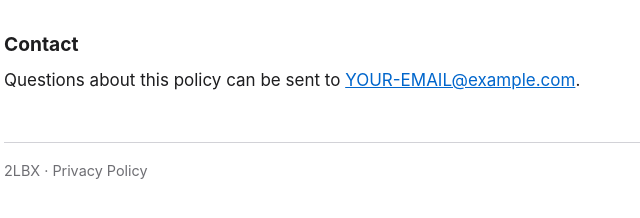
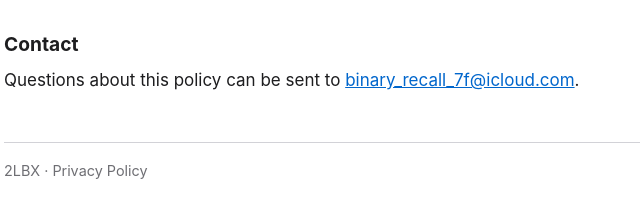
Before and after one commit to imaginejosephishak/imaginejosephishak.github.io, a plain HTML site: page 2lbx/privacy/index.html in a window 1280 px wide. Shown: the part 1729-1947 px from the top of the page, 296-936 px from the left. Drawn offline with Linux system fonts and the light colour scheme.

Commit message:
added email address to the privacy policy

```diff
--- a/2lbx/privacy/index.html
+++ b/2lbx/privacy/index.html
@@ -106,7 +106,7 @@
 
   <h2>Contact</h2>
   <p>Questions about this policy can be sent to
-  <a href="mailto:YOUR-EMAIL@example.com">YOUR-EMAIL@example.com</a>.</p>
+  <a href="mailto:binary_recall_7f@icloud.com">binary_recall_7f@icloud.com</a>.</p>
 
   <footer>2LBX &middot; Privacy Policy</footer>
 </main>
```
